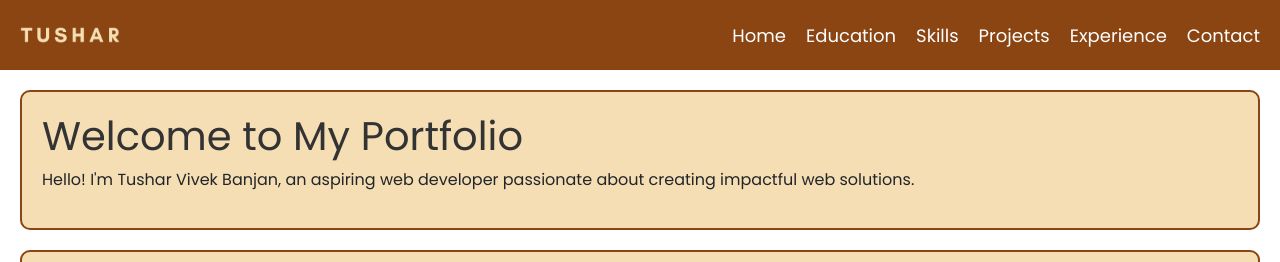
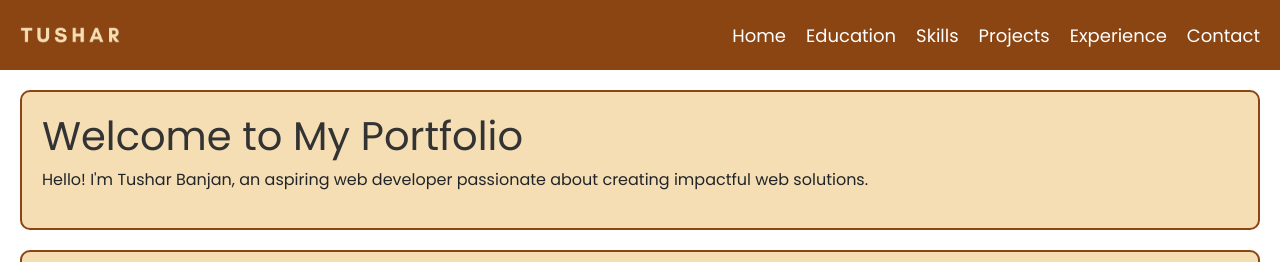
Before and after one commit to Tushxrb/simple-portfolio, a plain HTML site: page index.html in a window 1280 px wide. Shown: the top 262 px of the page. Drawn offline with nearby package versions, Linux system fonts and the light colour scheme; a web font is replaced by a local one.

Commit message:
Update index.html

```diff
--- a/index.html
+++ b/index.html
@@ -135,7 +135,7 @@
     <section id="home" class="content-box">
       <h1>Welcome to My Portfolio</h1>
       <p>
-        Hello! I'm Tushar Vivek Banjan, an aspiring web developer passionate
+        Hello! I'm Tushar Banjan, an aspiring web developer passionate
         about creating impactful web solutions.
       </p>
     </section>
```
